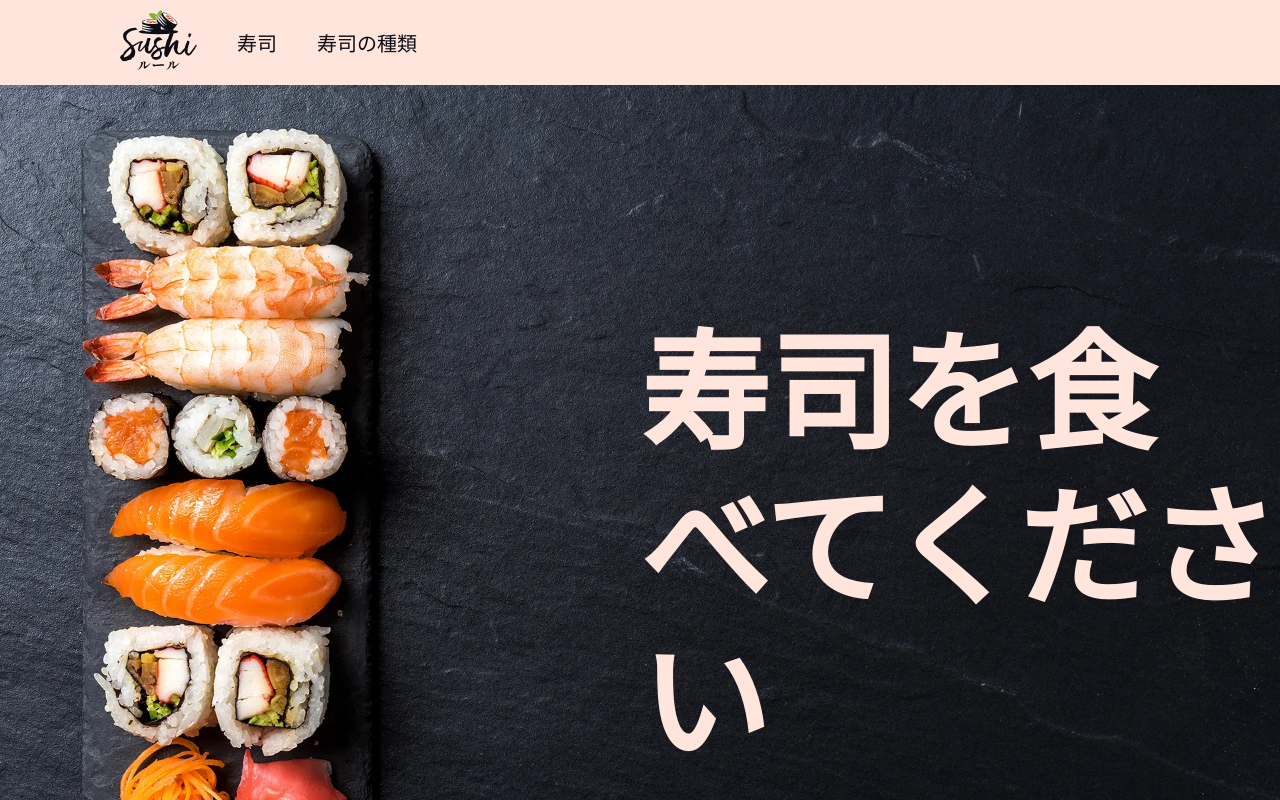
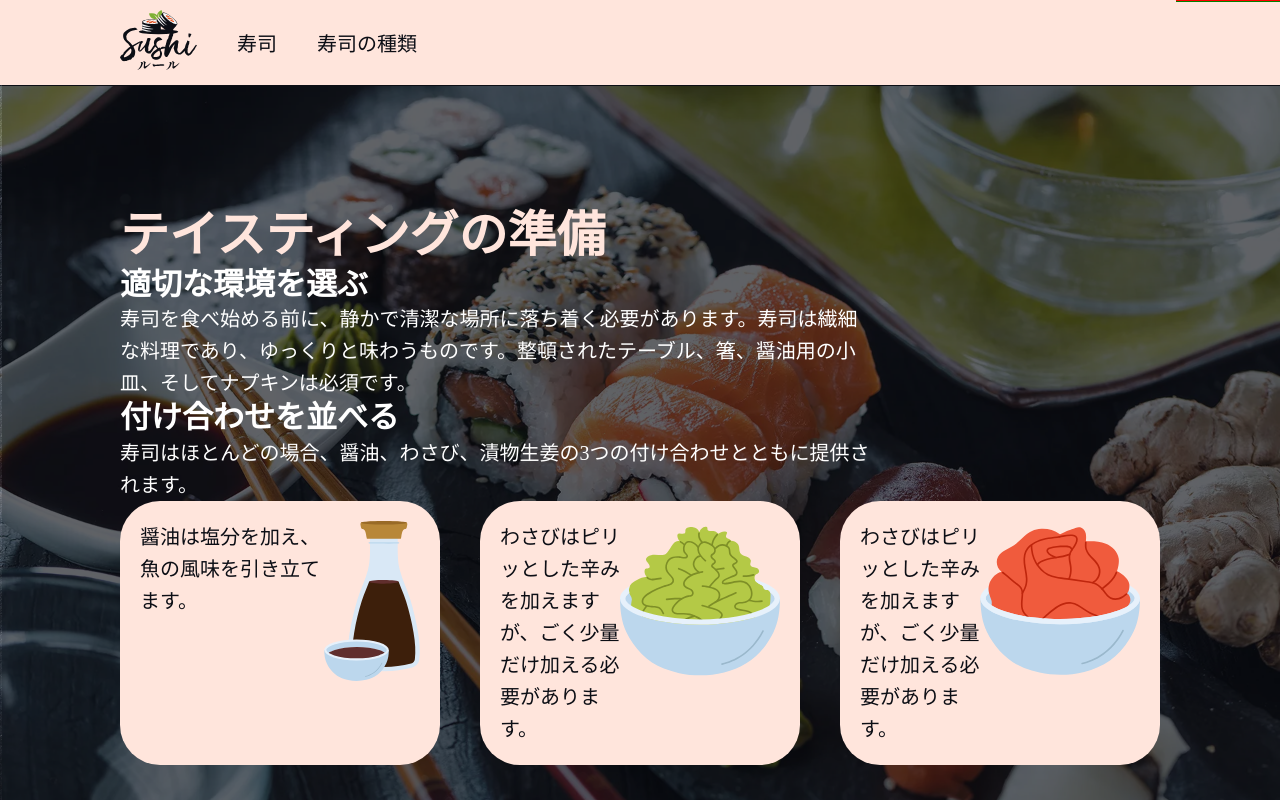
Before and after one commit to thomasbrh/Touch-of-Sushi, a Vue app: page / in a window 1280 px wide. Shown: the top 800 px of the page. Built offline with nearby package versions, Linux system fonts and the light colour scheme.

Commit message:
animation gsap header

```diff
--- a/package.json
+++ b/package.json
@@ -13,6 +13,7 @@
     "lint": "eslint . --fix"
   },
   "dependencies": {
+    "gsap": "^3.13.0",
     "vue": "^3.5.22",
     "vue-router": "^4.6.3"
   },
--- a/src/components/Header.vue
+++ b/src/components/Header.vue
@@ -1,17 +1,51 @@
 <script setup>
 
 defineProps({
-  title: {
-    type: String,
-    required: true
-  }
+    title: {
+        type: String,
+        required: true
+    }
 })
+
+import { gsap } from "gsap";
+    import { ScrollTrigger } from "gsap/ScrollTrigger";
+    import { onMounted } from "vue";
+
+    gsap.registerPlugin(ScrollTrigger);
+
+    onMounted(() => {
+        gsap.from(".gsap__header--title", {
+            x: 1000,
+            duration: 1,
+        });
+
+        ScrollTrigger.create({
+            trigger: ".gsap__section",
+            start: "top bottom",
+            markers: true,
+            end: "top top",
+            scrub: true,
+            pin: ".gsap__header",
+            pinSpacing: false,
+            invalidateOnRefresh: true,
+        });
+
+        gsap.to(".gsap__header", {
+            opacity: 0,
+            scrollTrigger: {
+                trigger: ".gsap__section",
+                start: "top 100%",
+                end: "top 10%",
+                scrub: true,
+            },
+        });
+    });
 
 </script>
 
 <template>
-    <header class="background__img--header">
-        <h1>{{ title }}</h1>
+    <header class="background__img--header gsap__header">
+        <h1 class="gsap__header--title">{{ title }}</h1>
     </header>
 </template>
 
@@ -24,6 +58,7 @@ defineProps({
         background-size: cover;
         background-position: center;
         background-repeat: no-repeat;
+        z-index: -1000;
 
         aspect-ratio: 3 / 2;  /* ou 1.5 figma => aspect-ratio: 1440/961; */
     }
@@ -31,8 +66,13 @@ defineProps({
     h1 {
         max-width: 10ch;
         position: absolute;
-        top: 40%;
-        left: 50%;
-        /* transform: translate(-50%, -50%); */
+        top: 50dvh;
+        right: 35vw;
+        transform: translate(50%, -50%);
+    }
+
+    .gsap__header {
+        min-height: 100vh;
+        overflow: hidden;
     }
 </style>
--- a/src/components/Navigation.vue
+++ b/src/components/Navigation.vue
@@ -3,6 +3,19 @@
     { name: '寿司', url: '#' },
     { name: '寿司の種類', url: '#' },
 ]
+
+import { gsap } from "gsap";
+    import { ScrollTrigger } from "gsap/ScrollTrigger";
+    import { onMounted } from "vue";
+
+    gsap.registerPlugin(ScrollTrigger);
+
+    onMounted(() => {
+        gsap.from(".navigation", {
+            x: 2000,
+            duration: 1
+        });
+    })
 </script>
 
 <template>
--- a/src/views/HomeView.vue
+++ b/src/views/HomeView.vue
@@ -5,7 +5,7 @@
 <template>
     <Header title="寿司を食べてください"></Header>
     <!-- section 1 -->
-    <section class="bg__section bg__section1">
+    <section class="bg__section bg__section1 gsap__section">
         <h2>テイスティングの準備</h2>
 
         <h3>適切な環境を選ぶ</h3>
--- a/src/views/SushiView.vue
+++ b/src/views/SushiView.vue
@@ -7,7 +7,7 @@
 
 
     <!-- section 1 -->
-    <section class="bg__section bg__section1">
+    <section class="bg__section bg__section1 gsap__section">
         <h2>寿司ワールド</h2>
 
         <h3>にぎり寿司</h3>
```
Also changed, not shown: src/main.js (line endings or trailing spaces), 1 other file (tests, documents, lock files or other folders).
